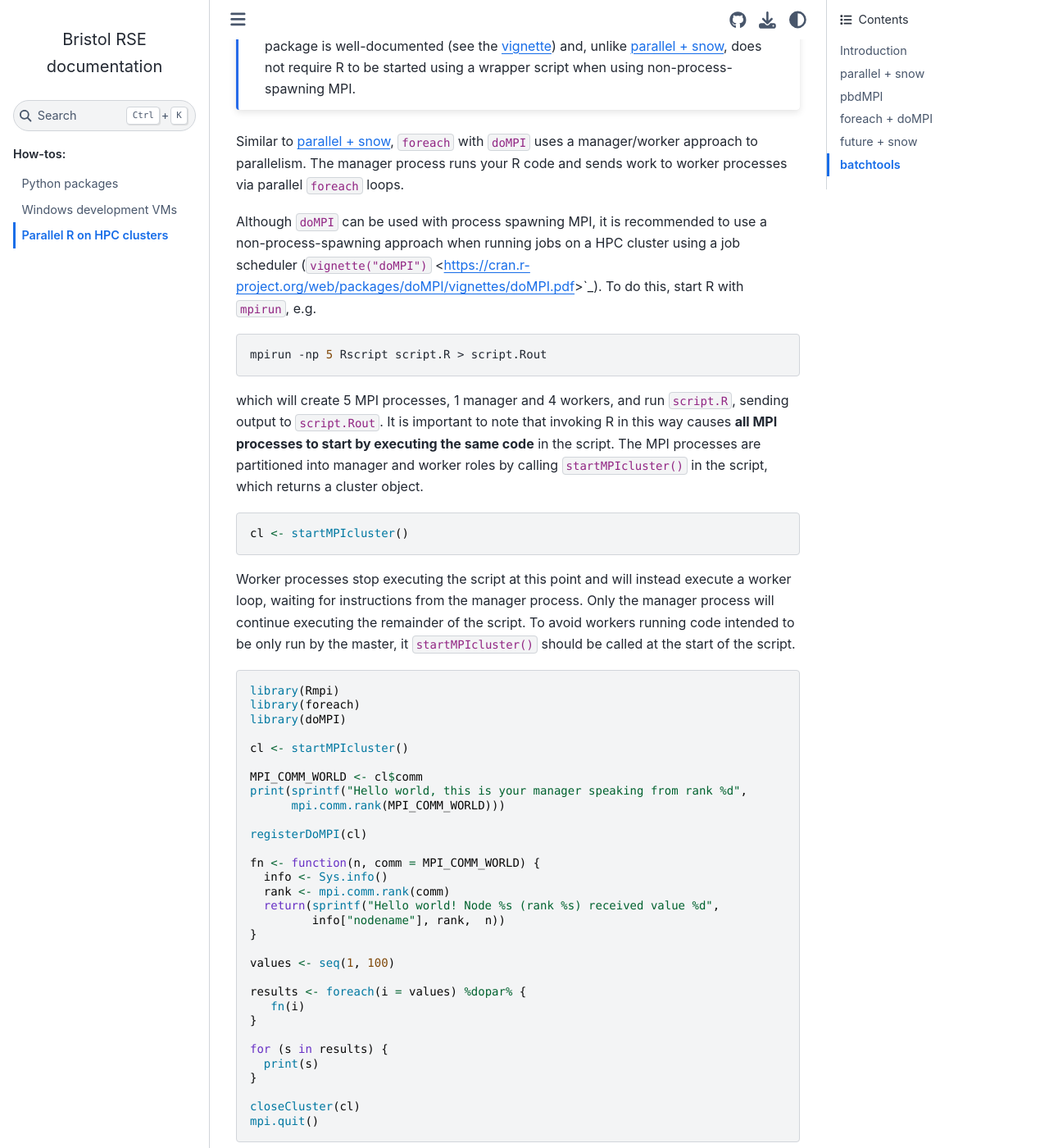
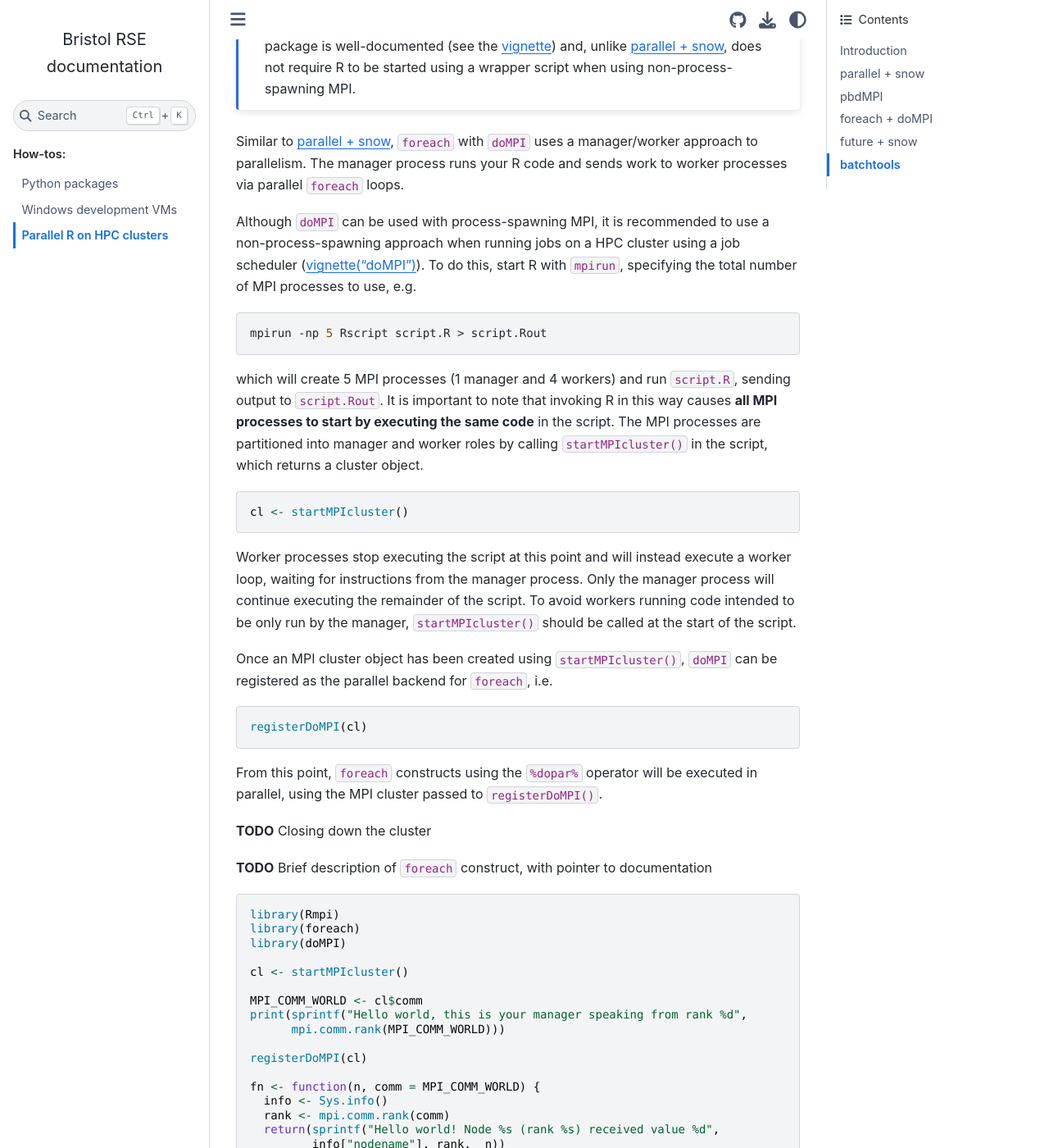
Before and after one commit to BristolRSE/bristolrse.github.io, a Sphinx documentation site: the page built from source/how-tos/parallel_R.rst, in a window 1280 px wide and 1400 px high, scrolled down 8224 px. Shown: the whole window at 82% size. Built offline with Sphinx 7.4.7 and the Sphinx Book theme 1.1.4, drawn with Linux system fonts in a browser that asks for light colours; some of the changed text lies outside the part shown.

Commit message:
WIP on foreach + doMPI section

```diff
--- a/source/how-tos/parallel_R.rst
+++ b/source/how-tos/parallel_R.rst
@@ -275,7 +275,7 @@ The ``foreach`` package adds a `foreach loop <https://en.wikipedia.org/wiki/Fore
 This allows iterating over elements in a collection without using an explicit counter variable.
 The iterations of a ``foreach`` loop can be executed in parallel and the construct is designed to be generic with respect to the form of parallelism, allowing the same R code to be run using a variety of computational backends.
 
-The ``doMPI`` package provides a parallel backend for ``foreach``, allowing ``foreach`` loops to be parallelised using MPI .
+The ``doMPI`` package provides a parallel backend for ``foreach``, allowing ``foreach`` loops to be parallelised using MPI.
 As in ``snow`` (see :ref:`parallel-R-parallel-snow`), ``doMPI`` uses ``Rmpi`` for access to low-level MPI functions.
 
 Both `foreach <https://cran.r-project.org/package=foreach>`__ and `doMPI <https://cran.r-project.org/package=doMPI>`__ are available via CRAN, e.g.
@@ -295,14 +295,14 @@ Both `foreach <https://cran.r-project.org/package=foreach>`__ and `doMPI <https:
 Similar to :ref:`parallel-R-parallel-snow`, ``foreach`` with ``doMPI`` uses a manager/worker approach to parallelism.
 The manager process runs your R code and sends work to worker processes via parallel ``foreach`` loops.
 
-Although ``doMPI`` can be used with process spawning MPI, it is recommended to use a non-process-spawning approach when running jobs on a HPC cluster using a job scheduler (`vignette("doMPI")` <https://cran.r-project.org/web/packages/doMPI/vignettes/doMPI.pdf>`_).
-To do this, start R with ``mpirun``, e.g.
+Although ``doMPI`` can be used with process-spawning MPI, it is recommended to use a non-process-spawning approach when running jobs on a HPC cluster using a job scheduler (`vignette("doMPI") <https://cran.r-project.org/web/packages/doMPI/vignettes/doMPI.pdf>`_).
+To do this, start R with ``mpirun``, specifying the total number of MPI processes to use, e.g.
 
 .. code-block:: shell
 
    mpirun -np 5 Rscript script.R > script.Rout
 
-which will create 5 MPI processes, 1 manager and 4 workers, and run ``script.R``, sending output to ``script.Rout``.
+which will create 5 MPI processes (1 manager and 4 workers) and run ``script.R``, sending output to ``script.Rout``.
 It is important to note that invoking R in this way causes **all MPI processes to start by executing the same code** in the script.
 The MPI processes are partitioned into manager and worker roles by calling ``startMPIcluster()`` in the script, which returns a cluster object.
 
@@ -312,7 +312,19 @@ The MPI processes are partitioned into manager and worker roles by calling ``sta
 
 Worker processes stop executing the script at this point and will instead execute a worker loop, waiting for instructions from the manager process.
 Only the manager process will continue executing the remainder of the script.
-To avoid workers running code intended to be only run by the master, it ``startMPIcluster()`` should be called at the start of the script.
+To avoid workers running code intended to be only run by the manager, ``startMPIcluster()`` should be called at the start of the script.
+
+Once an MPI cluster object has been created using ``startMPIcluster()``, ``doMPI`` can be registered as the parallel backend for ``foreach``, i.e.
+
+.. code-block:: R
+
+   registerDoMPI(cl)
+
+From this point, ``foreach`` constructs using the ``%dopar%`` operator will be executed in parallel, using the MPI cluster passed to ``registerDoMPI()``.
+
+**TODO** Closing down the cluster
+
+**TODO** Brief description of ``foreach`` construct, with pointer to documentation
 
 .. code-block:: R
 
```
